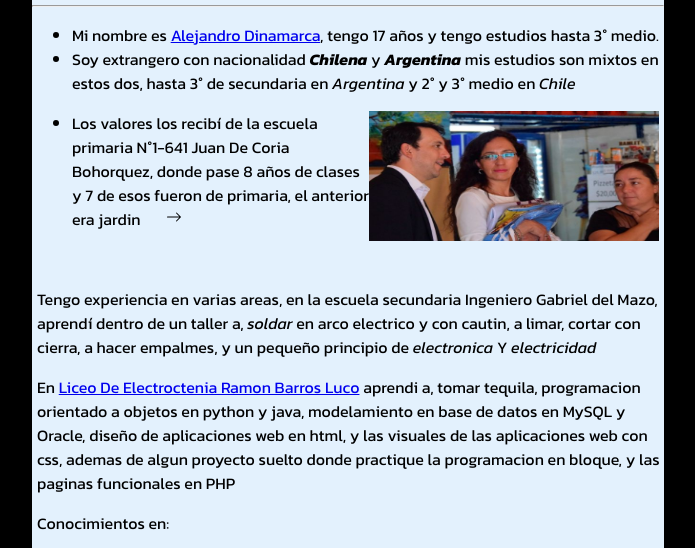
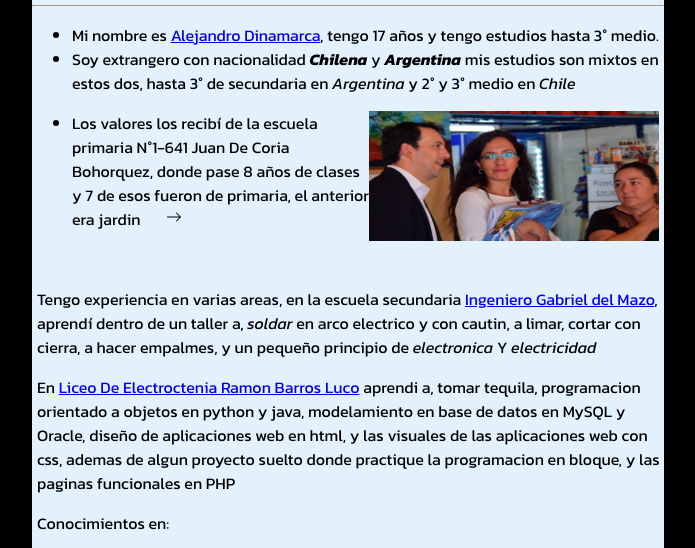
Before and after one commit to alessito30/Ado, a plain HTML site: page index.html in a window 1280 px wide. Shown: the part 181-729 px from the top of the page, without its empty margins (292-987 px from the left). Drawn offline with Linux system fonts and the light colour scheme.

Commit message:
Update index.html

```diff
--- a/index.html
+++ b/index.html
@@ -37,7 +37,7 @@
               </svg></li>
         </ul>
         <br>
-        <p>   Tengo experiencia en varias areas, en la escuela secundaria Ingeniero Gabriel del Mazo, aprendí dentro de un taller a, <i>soldar</i> en arco electrico y con cautin, a limar, cortar con cierra, a hacer empalmes, y un pequeño principio de <i>electronica</i> Y <i>electricidad</i></p>
+        <p>   Tengo experiencia en varias areas, en la escuela secundaria <a href="index2.html">Ingeniero Gabriel del Mazo</a>, aprendí dentro de un taller a, <i>soldar</i> en arco electrico y con cautin, a limar, cortar con cierra, a hacer empalmes, y un pequeño principio de <i>electronica</i> Y <i>electricidad</i></p>
         <p>   En <a href="https://liceorbl.cl/v.24/" target="_blank">Liceo De Electroctenia Ramon Barros Luco</a> aprendi a, tomar tequila, programacion orientado a objetos en python y java, modelamiento en base de datos en MySQL y Oracle, diseño de aplicaciones web en html, y las visuales de las aplicaciones web con css, ademas de algun proyecto suelto donde practique la programacion en bloque, y las paginas funcionales en PHP</p>
         <p>Conocimientos en:</p>
         <ol>
```
